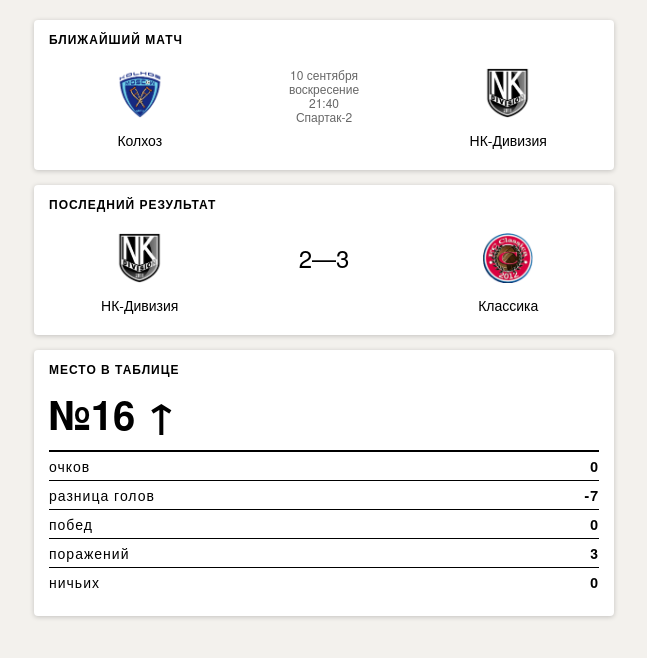
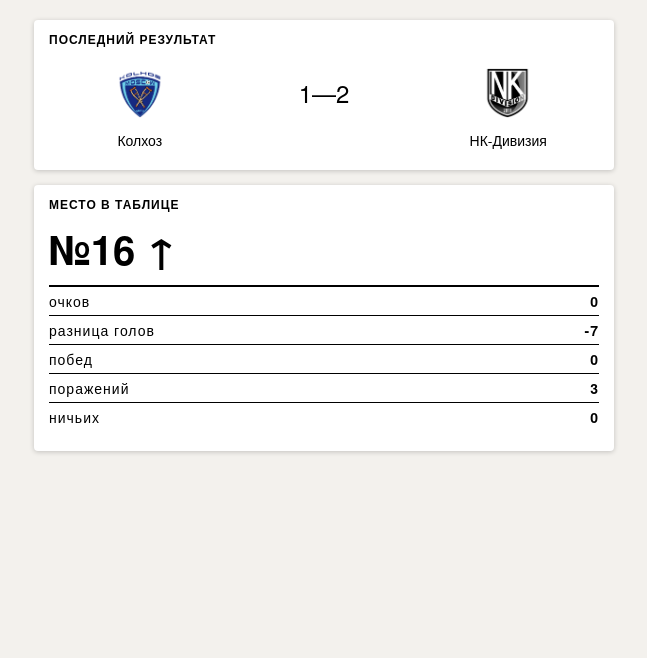
Before and after one commit to ternos/nkd, a plain HTML site: page index.html in a window 1280 px wide. Shown: the whole page, without its empty margins (316-963 px from the left). Drawn offline with nearby package versions, Linux system fonts and the light colour scheme.

Commit message:
4 тур

```diff
--- a/index.html
+++ b/index.html
@@ -11,7 +11,7 @@
 </head>
 <body>
     <div class="wrap">
-        <div class="card">
+        <!-- <div class="card">
             <div class="card__title">ближайший матч</div>
             <div class="versus">
                 <div class="versus__team">
@@ -29,20 +29,20 @@
                     <div class="versus__name">НК-Дивизия</div>
                 </div>
             </div>
-        </div>
+        </div> -->
         <div class="card">
             <div class="card__title">последний результат</div>
             <div class="versus">
                 <div class="versus__team">
+                    <div class="versus__herb versus__herb_4"></div>
+                    <div class="versus__name">Колхоз</div>
+                </div>
+                <div class="versus__details">
+                    <div class="versus__score">1—2</div>
+                </div>
+                <div class="versus__team">
                     <div class="versus__herb versus__herb_1"></div>
                     <div class="versus__name">НК-Дивизия</div>
-                </div>
-                <div class="versus__details">
-                    <div class="versus__score">2—3</div>
-                </div>
-                <div class="versus__team">
-                    <div class="versus__herb versus__herb_2"></div>
-                    <div class="versus__name">Классика</div>
                 </div>
             </div>
         </div>
```
